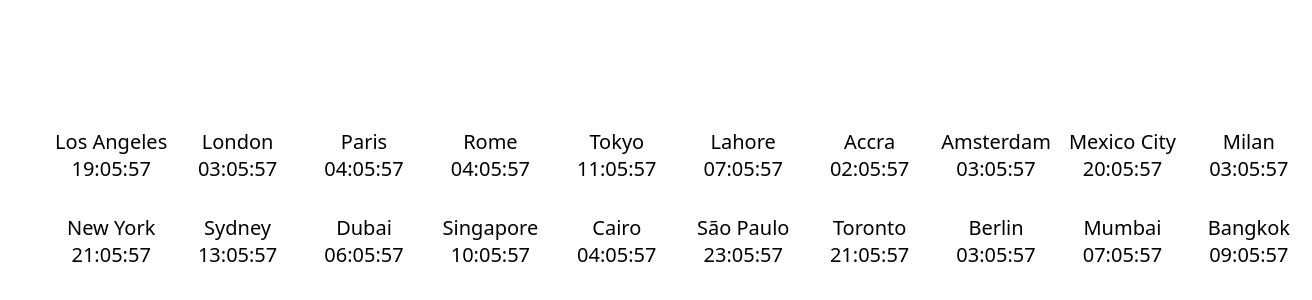
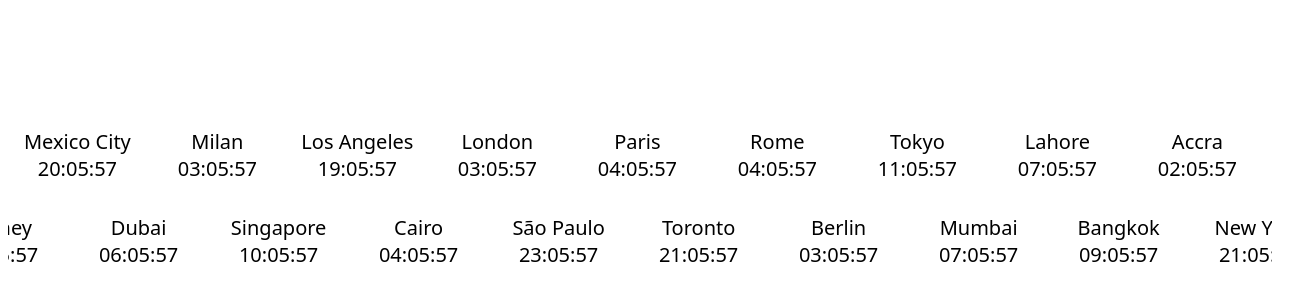
Before and after one commit to kwameessien/world-clock, a React (Vite) app: page / in a window 1280 px wide. Shown: the part 210-510 px from the top of the page, 1312 px wide, since content can reach past the window. Built offline with nearby package versions, Linux system fonts and the light colour scheme.

Commit message:
Added marquees

```diff
--- a/src/App.css
+++ b/src/App.css
@@ -11,3 +11,40 @@
   font-family: system-ui, -apple-system, BlinkMacSystemFont, 'Segoe UI', Roboto, 'Helvetica Neue', Arial, sans-serif;
   font-weight: 400;
 }
+
+/* Marquee: top row moves right */
+.marquee-track-right {
+  display: flex;
+  width: max-content;
+  animation: marquee-right 30s linear infinite;
+}
+
+@keyframes marquee-right {
+  from {
+    transform: translateX(-50%);
+  }
+  to {
+    transform: translateX(0);
+  }
+}
+
+/* Marquee: bottom row moves left */
+.marquee-track-left {
+  display: flex;
+  width: max-content;
+  animation: marquee-left 30s linear infinite;
+}
+
+@keyframes marquee-left {
+  from {
+    transform: translateX(0);
+  }
+  to {
+    transform: translateX(-50%);
+  }
+}
+
+.marquee-container {
+  overflow: hidden;
+  width: 100%;
+}
--- a/src/homepage/ClockDisplay.jsx
+++ b/src/homepage/ClockDisplay.jsx
@@ -5,29 +5,38 @@
   const firstRowCities = cities.slice(0, 10)
   const secondRowCities = cities.slice(10, 20)
 
-  const renderRow = (rowCities, startIndex) => (
-    <ul className="flex flex-wrap justify-center items-center list-none p-0 m-0 w-full">
-      {rowCities.map((city, index) => {
-        const globalIndex = startIndex + index
-        return (
-          <li key={globalIndex} className="flex-1 min-w-[120px] text-center">
-            <span className="block py-5 text-black city-name">
-              {city}
-            </span>
-            <span className="block py-5 text-black time-display">
-              {times[globalIndex]}
-            </span>
-          </li>
-        )
-      })}
-    </ul>
+  const renderRowContent = (rowCities, startIndex, keyPrefix = '') => (
+    <>
+      {rowCities.map((city, index) => (
+        <li key={`${keyPrefix}-${startIndex + index}`} className="flex-shrink-0 min-w-[140px] text-center px-4">
+          <span className="block py-5 text-black city-name">{city}</span>
+          <span className="block py-5 text-black time-display">{times[startIndex + index] ?? '00:00:00'}</span>
+        </li>
+      ))}
+      {rowCities.map((city, index) => (
+        <li key={`${keyPrefix}-dup-${startIndex + index}`} className="flex-shrink-0 min-w-[140px] text-center px-4">
+          <span className="block py-5 text-black city-name">{city}</span>
+          <span className="block py-5 text-black time-display">{times[startIndex + index] ?? '00:00:00'}</span>
+        </li>
+      ))}
+    </>
   )
 
   return (
     <div className="min-h-screen flex flex-col items-center justify-center bg-white py-8">
       <div className="w-full max-w-5xl px-4 flex flex-col gap-8">
-        {renderRow(firstRowCities, 0)}
-        {renderRow(secondRowCities, 10)}
+        {/* Top row: marquee moves right */}
+        <div className="marquee-container">
+          <ul className="marquee-track-right flex items-center list-none p-0 m-0">
+            {renderRowContent(firstRowCities, 0, 'top')}
+          </ul>
+        </div>
+        {/* Bottom row: marquee moves left */}
+        <div className="marquee-container">
+          <ul className="marquee-track-left flex items-center list-none p-0 m-0">
+            {renderRowContent(secondRowCities, 10, 'bottom')}
+          </ul>
+        </div>
       </div>
     </div>
   )
```
